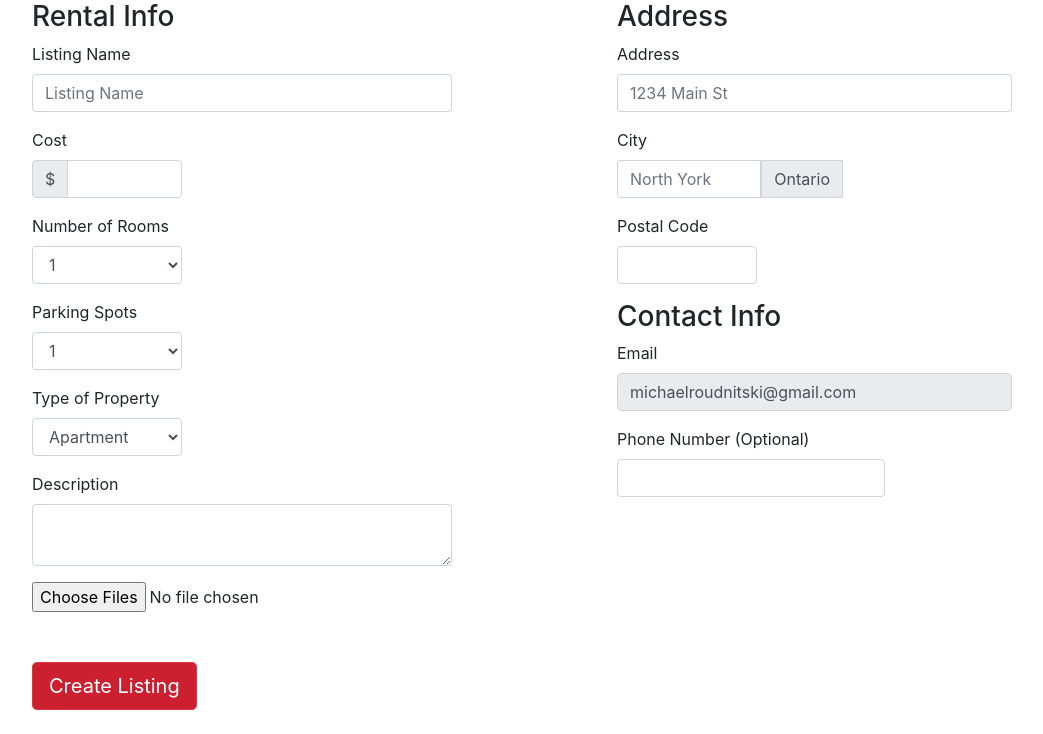
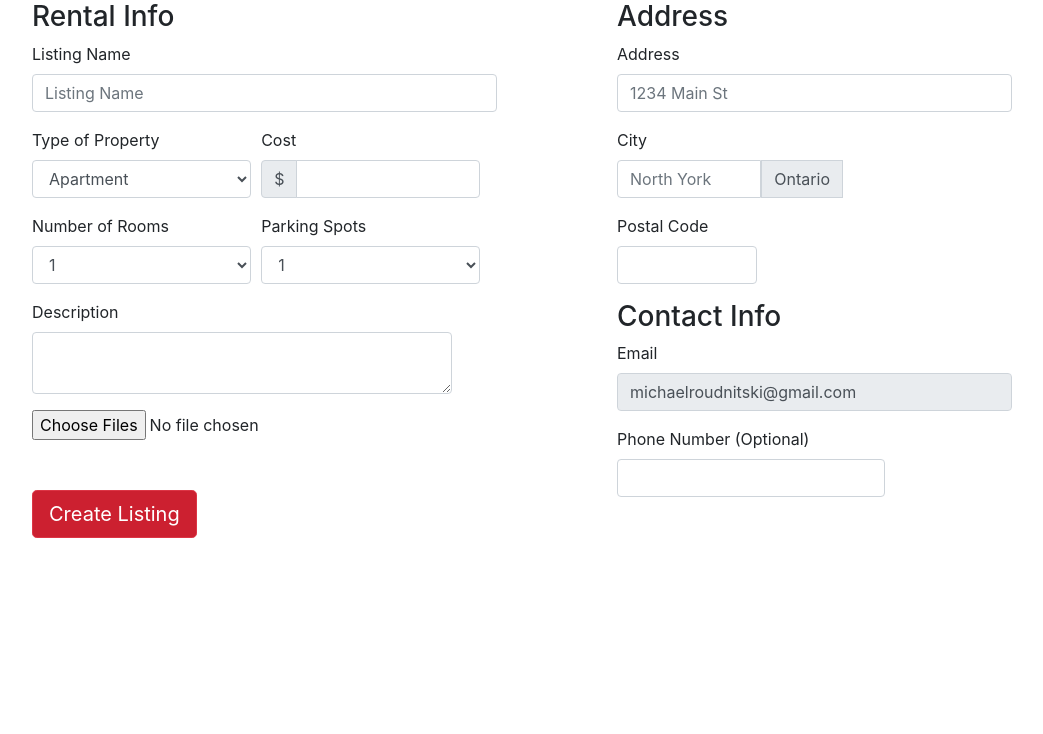
Before and after one commit to michaeldrrc/yuroomie, a Django app: page /r/create in a window 1280 px wide. Shown: the part 66-800 px from the top of the page, without its empty margins (53-1096 px from the left). Run offline with Django 3.2, Linux system fonts and the light colour scheme; a user stored in the database is signed in; some libraries are stand-ins or nearby versions.

Commit message:
formatted create listing page

```diff
--- a/home/templates/home/create.html
+++ b/home/templates/home/create.html
@@ -12,11 +12,21 @@
   <div class="row">
       <div class="col-md-6 col-sm-12">
         <h3>Rental Info</h3>
-          <div class="form-group row col-md-10">
+            <div class="form-group row col-md-11">
                 <label for="inputlsname">Listing Name</label>
                 <input name="property_name" type="text" class="form-control" id="inputlsname" placeholder="Listing Name">
             </div>
-          <div class="form-group row col-md-4">
+            <div class="form-row">
+                <div class="form-group col-md-5">
+                        <label>Type of Property</label>
+                        <select name="property_type" class="form-control">
+                            <option value='a'>Apartment</option>
+                            <option value='c'>Condo</option>
+                            <option value='h'>House</option>
+                            <option value='t'>Townhouse</option>
+                        </select>
+                </div>
+                <div class="form-group col-md-5">
                     <label for"cost">Cost</label>
                     <div class="input-group">
                         <div class="input-group-prepend">
@@ -25,7 +35,9 @@
                         <input type="text" class="form-control" name="cost" aria-label="Amount (to the nearest dollar)">
                     </div>
                 </div>
-          <div class="form-group row col-md-4">
+            </div>
+            <div class="form-row">
+                <div class="form-group col-md-5">
                     <label>Number of Rooms</label>
                     <select name="number_of_rooms" class="form-control">
                         <option value='1'>1</option>
@@ -34,7 +46,7 @@
                         <option value='4'>4+</option>
                     </select>
                 </div>
-          <div class="form-group row col-md-4">
+                <div class="form-group col-md-5">
                         <label>Parking Spots</label>
                         <select name="garages" class="form-control">
                             <option value='1'>1</option>
@@ -43,19 +55,14 @@
                             <option value='4'>4+</option>
                         </select>
                 </div>
-          <div class="form-group row col-md-4">
-                <label>Type of Property</label>
-                <select name="property_type" class="form-control">
-                    <option value='a'>Apartment</option>
-                    <option value='c'>Condo</option>
-                    <option value='h'>House</option>
-                    <option value='t'>Townhouse</option>
-                </select>
             </div>
             <div class="form-group row col-md-10">
                 <label for="inputDescription">Description</label>
                 <textarea  name="description" maxlength="250" class="form-control" id="inputDescription"></textarea>
             </div>
+            <input type="file" name="images" multiple>
+            <div class="w-100" style="height:50px;"></div>
+            <button class="btn btn-lg btn-danger" type="submit">Create Listing</button>
       </div>
       <div class="col-md-6 col-sm-12">
         <div class="col">
@@ -91,9 +98,5 @@
         </div>
       </div>
   </div>
-
-  <input type="file" name="images" multiple>
-  <div class="w-100" style="height:50px;"></div>
-  <button class="btn btn-lg btn-danger" type="submit">Create Listing</button>
 </form>
 {% endblock %}
```
Also changed, not shown: db.sqlite3, media/pexels-photo-303024.jpeg (added). Lines whose indentation alone changed are shown as unchanged.
